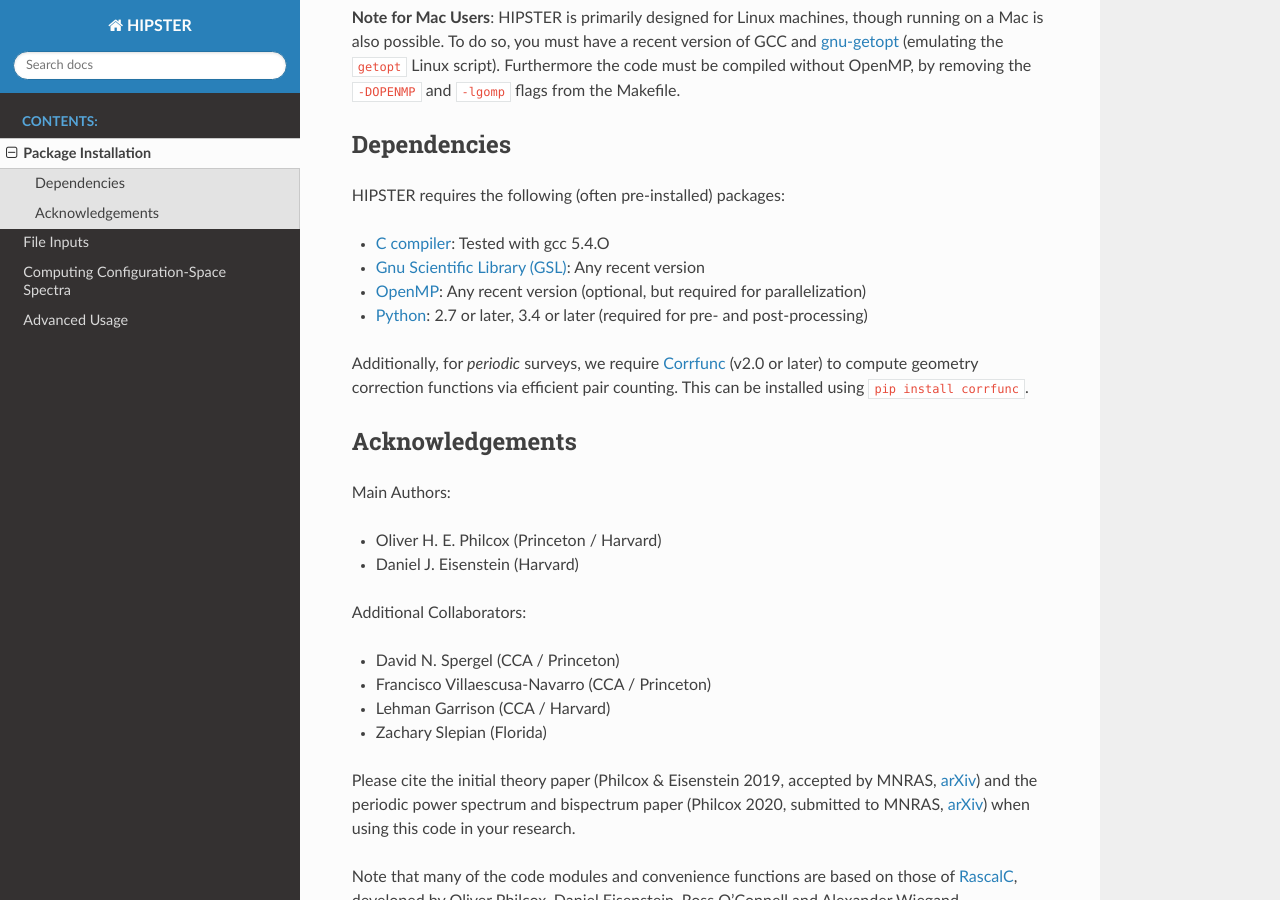
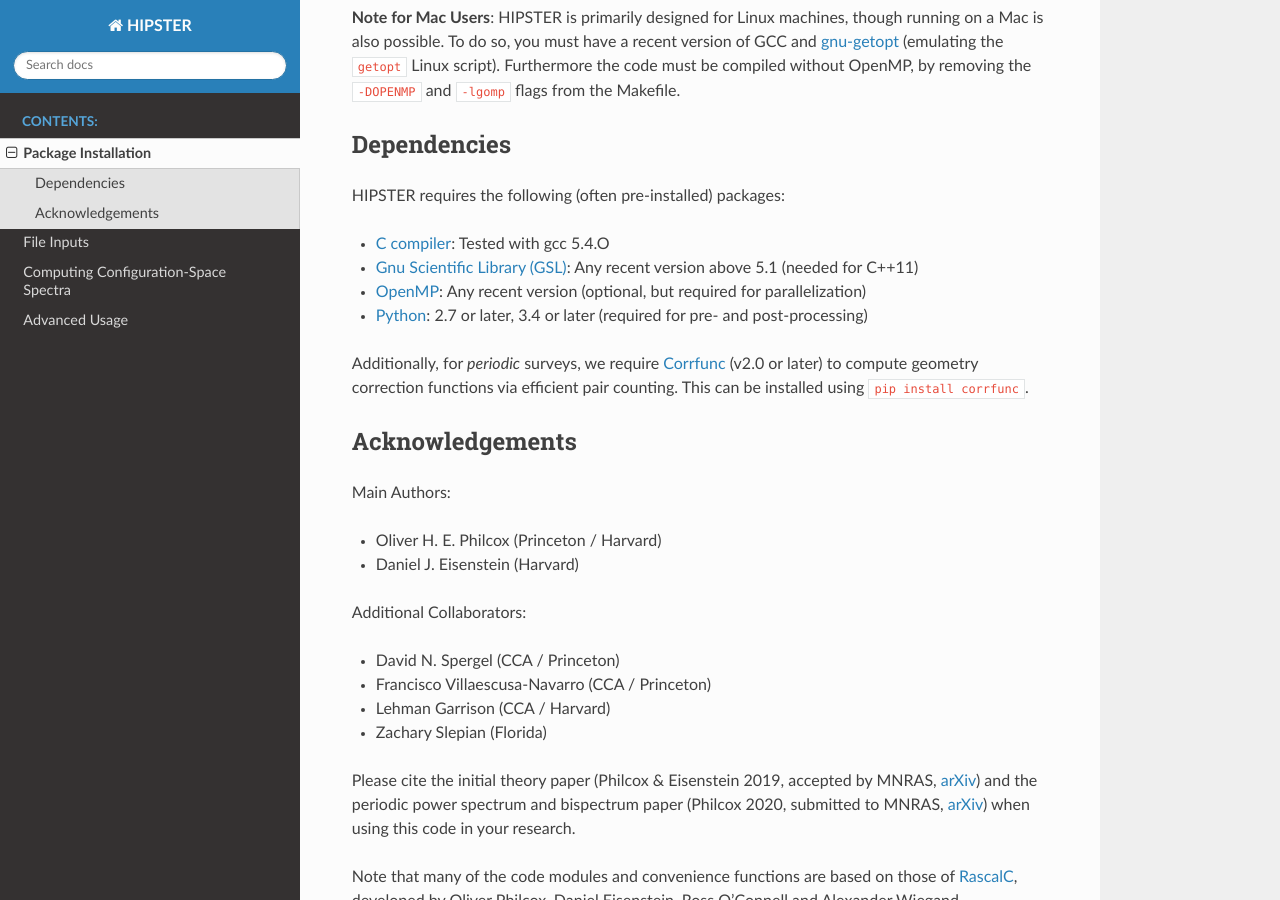
Before and after one commit to oliverphilcox/HIPSTER, a Sphinx documentation site: the page built from docs/usage/installation.rst, in a window 1280 px wide and 900 px high, scrolled down 668 px. Built offline with Sphinx 7.4.7 and the Read the Docs theme 2.0.0, drawn with Linux system fonts in a browser that asks for light colours.

```diff
--- a/docs/usage/installation.rst
+++ b/docs/usage/installation.rst
@@ -24,7 +24,7 @@ Dependencies
 HIPSTER requires the following (often pre-installed) packages:
 
 - `C compiler <https://gcc.gnu.org/>`_: Tested with gcc 5.4.O
-- `Gnu Scientific Library (GSL) <https://www.gnu.org/software/gsl/doc/html/index.html>`_: Any recent version
+- `Gnu Scientific Library (GSL) <https://www.gnu.org/software/gsl/doc/html/index.html>`_: Any recent version above 5.1 (needed for C++11)
 - `OpenMP <https://www.openmp.org/>`_: Any recent version (optional, but required for parallelization)
 - `Python <(https://www.python.org/>`_: 2.7 or later, 3.4 or later (required for pre- and post-processing)
 
```
